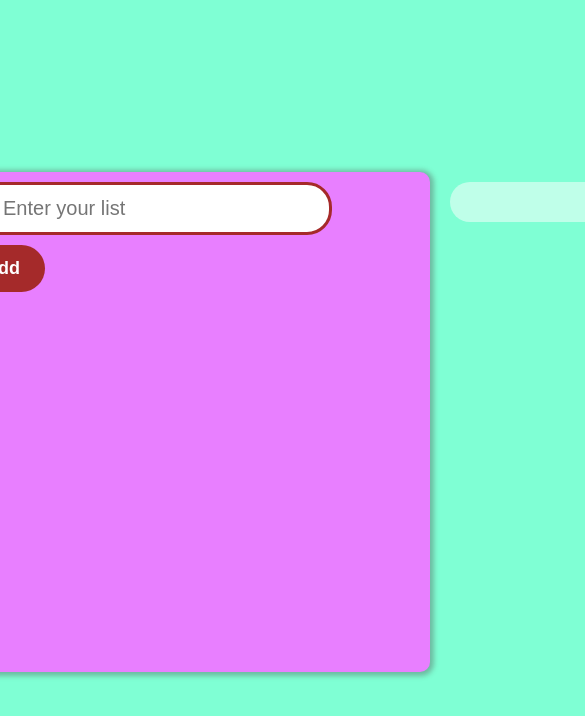
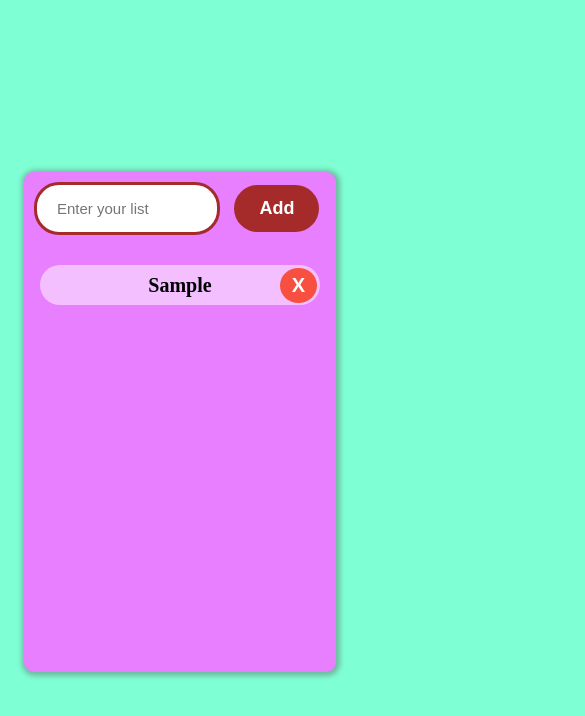
Before and after one commit to VarunProgramer/todo-list, a plain HTML site: page index.html in a window 390 px wide. Both pictures are taken after typing "Sample" into the empty fields and a click on the button "Add". Shown: the top 716 px of the page, 585 px wide, since content can reach past the window. Drawn offline with Linux system fonts and the light colour scheme.

Commit message:
write the css fole for mobile viwe

```diff
--- a/index.html
+++ b/index.html
@@ -6,6 +6,7 @@
     <meta name="viewport" content="width=device-width, initial-scale=1.0">
     <title>Document</title>
     <link rel="stylesheet" href="./style.css">
+    <link rel="stylesheet" href="./style_mobile.css">
 
 </head>
 
--- /dev/null
+++ b/style_mobile.css
@@ -0,0 +1,30 @@
+@media screen and (max-width:600px) {
+    .box input{
+        width: 45%;
+    }
+    .box{
+        position: relative;
+        right: 15px;
+        width: 80vw;
+    }
+    .output li{
+        width: 320px;
+    }
+
+}
+@media screen and (max-width:400px) {
+    .box input{
+        width: 45%;
+        font-size: 15px;
+        padding: 10px 20px;
+    }
+    .box{
+        position: relative;
+        right: 15px;
+        width: 80vw;
+    }
+    .output li{
+        width: 280px;
+    }
+
+}
```
